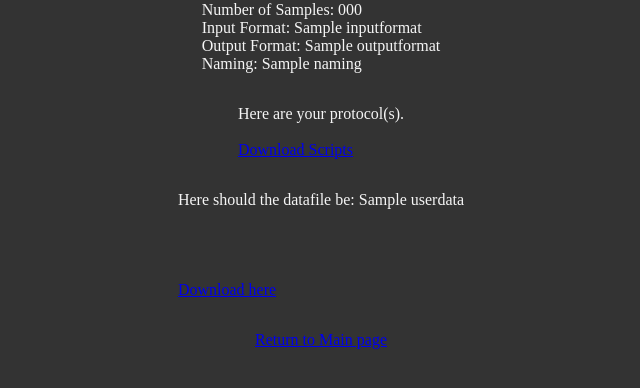
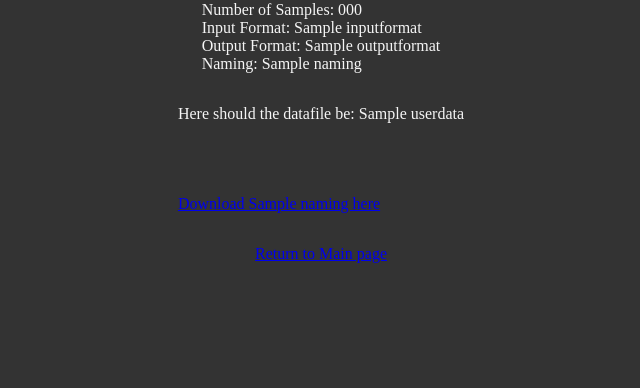
Before and after one commit to KU-JonasL/OT2_Website, a Flask app: template template/OT2transfer.html in a window 1280 px wide. Shown: the part 204-592 px from the top of the page, without its empty margins (319-959 px from the left). Run offline with Flask 3, Linux system fonts and the light colour scheme; the template is opened without the code that fills it: most values are stand-ins (such as "Sample title", 1, 10 or a date in 2020).

Commit message:
Add files via upload
Version 0.8.2. Merged the two functions for get_opentrons_scripts and get_ot2transfer into one. Should consider to make a function to call later..

```diff
--- a/server.py
+++ b/server.py
@@ -34,8 +34,14 @@ def get_OT2transfer():
         today = datetime.today().strftime('%Y%m%d')
         naming = user+"_"+protocol+"_"+today
 
-        ## User Data redirect into a dataframe
-        userinput = pd.DataFrame({'Protocol':[protocol],'User':[user],'SampleNumber':[samplenumber],'InputFormat':[inputformat],'OutputFormat':[outputformat]})
+        ## Creating a data frame of User Inputs
+        csv_user_input =pd.DataFrame(
+        {'Protocol':[protocol],
+        'User':[user],
+        'SampleNumber':[samplenumber],
+        'InputFormat':[inputformat],
+        'OutputFormat':[outputformat]}
+        )
 
         ## Looking for csv file contents.
         try:
@@ -58,9 +64,6 @@ def get_OT2transfer():
                     # Delete the temporary file
                     os.unlink(temp_file_path)
 
-                ## Cre
-                zip_scripts_url = url_for('get_opentrons_script', protocol=protocol, user=user, samplenumber=samplenumber, inputformat=inputformat, outputformat=outputformat, userdata=userdata, _external=True)
-
 
             ## If there is not a csv data file, and the protocol type is library - There need to be a user csv file for library building protocols
             elif request.files['myFile'] == "" and protocol == "Library":
@@ -68,149 +71,140 @@ def get_OT2transfer():
 
             ## If there no user csv data file and the protocol is not for library building
             elif request.files['myFile'] == "" and protocol != "Library":
-                userdata = "1"
-                get_opentrons_script(protocol, user, samplenumber, inputformat, outputformat, userdata = userdata)
-                zip_scripts_url = url_for('get_opentrons_script', protocol=protocol, user=user, samplenumber=samplenumber, inputformat=inputformat, outputformat=outputformat, userdata=userdata, _external=True)
+                userdata = [('Pos', 'EX Sample', 'Location'), (1, 'Template Name', 'None')]
+
+
+
+
+            #### Creating the zip folder and files based on user inputs and user data ####
+
+            ## Prepare the inputs types for transfer
+            csv_input_values = "\n".join([f"({', '.join(map(str, row))})" for row in csv_user_input.values])
+            csv_input_raw_str = f"{', '.join(csv_user_input.columns)}\n{csv_input_values}"
+            csv_input_raw_str = csv_input_raw_str.replace("nan", "").replace("(", "").replace(")", "")
+
+
+            ## Read and Prepare the user data for transfer
+            csv_user_data = pd.DataFrame(userdata[1:], columns = userdata[0])
+            csv_data_values = "\n".join([f"({', '.join(map(str, row))})" for row in csv_user_data.values])
+            csv_data_raw_str = f"{', '.join(csv_user_data.columns)}\n{csv_data_values}"
+            csv_data_raw_str = csv_data_raw_str.replace("nan", "").replace("(", "").replace(")", "")
+
+
+            ## Naming generation for zip-file and zip-folder
+            today = datetime.today().strftime('%Y%m%d')
+            naming = user+"_"+protocol+"_"+today
+
+            ## Preparing zip folder generation
+            zip_data = io.BytesIO()
+            with zipfile.ZipFile(zip_data, mode="w") as zipf:
+
+            ###### Read the content of the TEMPLATE.py and loading it in a modified OT2 protocol ######
+
+                #### DNA Extraction
+                if protocol == "Extraction":
+
+                    ## Opening and Modifying Template Extraction
+                    template_content = open(f'static/OT2_protocols/Template_Protocol_DREX-NucleicAcidExtraction_OT2.py','r').read()
+                    modified_content = template_content.replace("1# User Input here", f"'''\n{csv_input_raw_str}\n'''")
+                    modified_content = modified_content.replace("1# User Data here", f"'''\n{csv_data_raw_str}'''")
+
+                    # Write the modified content to temporary Python script files
+                    zipf.writestr(f'{naming}_Extraction.py', modified_content.encode())
+
+
+                #### Library Building
+                elif protocol == "Library":
+
+                    ## Opening and Modifying Template Covaris fargmentation
+                    template_content1 =  open('static/OT2_protocols/Template_Protocol_CovarisSetup_OT2.py','r').read()
+                    modified_content1 = template_content1.replace("1# User Input here", f"'''{csv_input_raw_str}'''")
+                    modified_content1 = modified_content1.replace("1# User Data here", f"'''{csv_data_raw_str}'''")
+
+                    ## Opening and Modifying Template Library-Building
+                    template_content2 = open('static/OT2_protocols/Template_Protocol_BEST-Library_OT2.py','r').read()
+                    modified_content2 = template_content2.replace("1# User Input here", f"'''{csv_input_raw_str}'''")
+                    modified_content2 = modified_content2.replace("1# User Data here", f"'''{csv_data_raw_str}'''")
+
+                    ## Opening and Modifying Template Library-Purification
+                    template_content3 =  open('static/OT2_protocols/Template_Protocol_BEST-Purification_OT2.py','r').read()
+                    modified_content3 = template_content3.replace("1# User Input here", f"'''{csv_input_raw_str}'''")
+                    modified_content3 = modified_content3.replace("1# User Data here", f"'''{csv_data_raw_str}'''")
+
+                    # Write the modified content to temporary Python script files
+                    zipf.writestr(f'{naming}_fragmentation.py', modified_content1.encode())
+                    zipf.writestr(f'{naming}_library-building.py', modified_content2.encode())
+                    zipf.writestr(f'{naming}_library-purification.py', modified_content3.encode())
+
+
+                #### qPCR ####
+                elif protocol == "qPCR":
+                    ##Opening and Modifying Template Protocol qPCR
+                    template_content = open('static/OT2_protocols/Template_Protocol_qPCR_OT2.py','r').read()
+                    modified_content = template_content.replace("1# User Input here", f"'''{csv_input_raw_str}'''")
+                    modified_content = modified_content.replace("1# User Data here", f"'''{csv_data_raw_str}'''")
+
+                    # Write the modified content to temporary Python script files
+                    zipf.writestr(f'{naming}_qPCR.py', modified_content.encode())
+
+
+                #### Index PCR ####
+                elif protocol == "IndexPCR":
+
+                    ##Opening and Modifying Template Protocol Index PCR
+                    template_content1 = open('static/OT2_protocols/Template_Protocol_IndexPCR_OT2.py','r').read()
+                    modified_content1 = template_content1.replace("1# User Input here", f"'''{csv_input_raw_str}'''")
+                    modified_content1 = modified_content1.replace("1# User Data here", f"'''{csv_data_raw_str}'''")
+
+                    ##Opening and Modifying Template Protocol Index PCR Purification
+                    template_content2 = open('static/OT2_protocols/Template_Protocol_IndexPCR_Purfication_OT2.py','r').read()
+                    modified_content2 = template_content2.replace("1# User Input here", f"'''{csv_input_raw_str}'''")
+                    modified_content2 = modified_content2.replace("1# User Data here", f"'''{csv_data_raw_str}'''")
+
+                    # Write the modified content to temporary Python script files
+                    zipf.writestr(f'{naming}_IndexPCR.py', modified_content1.encode())
+                    zipf.writestr(f'{naming}_Index-Purification.py', modified_content2.encode())
+
+
+                ## If there is no expected protocol selection
+                else:
+                    return abort(404)
+
+
+            # Move to the beginning of the ZIP data stream
+            zip_data.seek(0)
+
+            if not bool(zip_data):
+                return abort(404)
+
+            # Return the ZIP file as an attachment
+            zip_scripts_url = send_file(zip_data,as_attachment=True,download_name=f'{naming}_opentrons_scripts.zip',mimetype='application/zip', max_age=1800)
+
+
+
+
 
 
             ## Render the OT2transfer html page
             return render_template(
                 "/OT2transfer.html",
-                protocol = userinput['Protocol'],
-                user = userinput['User'],
-                samplenumber = userinput['SampleNumber'],
-                inputformat = userinput['InputFormat'],
-                outputformat = userinput['OutputFormat'],
+                protocol = csv_user_input['Protocol'],
+                user = csv_user_input['User'],
+                samplenumber = csv_user_input['SampleNumber'],
+                inputformat = csv_user_input['InputFormat'],
+                outputformat = csv_user_input['OutputFormat'],
                 userdata = userdata,
                 naming = naming,
                 get_opentrons_script = zip_scripts_url,
                 )
 
-        except FileNotFoundError:
+        except:
             return render_template("/index.html")
     else:
         return render_template("/index.html")
 
 
 
-#/<path:user>/<path:protocol>/<path:samples>/<path:inputformat>/<path:outputformat>/<path:userdata>
-@app.route("/get_OT2_scripts/<user>/<protocol>/<samplenumber>/<inputformat>/<outputformat>/<userdata>", methods = ["GET","POST"])
-def get_opentrons_script(protocol, user, samplenumber, inputformat, outputformat, userdata):
-
-    ## Creating a data frame of User Inputs
-    csv_user_input =pd.DataFrame({'Protocol':[protocol],
-    'User':[user],
-    'SampleNumber':[samplenumber],
-    'InputFormat':[inputformat],
-    'OutputFormat':[outputformat]})
-
-    ## Prepare the inputs types for transfer
-    csv_input_values = "\n".join([f"({', '.join(map(str, row))})" for row in csv_user_input.values])
-    csv_input_raw_str = f"{', '.join(csv_user_input.columns)}\n{csv_input_values}"
-    csv_input_raw_str = csv_input_raw_str.replace("nan", "").replace("(", "").replace(")", "")
-
-
-    ## Read and Prepare the user data for transfer
-    csv_user_data = pd.DataFrame(userdata[1:], columns = userdata[0])
-    csv_data_values = "\n".join([f"({', '.join(map(str, row))})" for row in csv_user_data.values])
-    csv_data_raw_str = f"{', '.join(csv_user_data.columns)}\n{csv_data_values}"
-    csv_data_raw_str = csv_data_raw_str.replace("nan", "").replace("(", "").replace(")", "")
-
-
-    ## Naming generation for zipfile and zipfolde
-    today = datetime.today().strftime('%Y%m%d')
-    naming = user+"_"+protocol+"_"+today
-
-    ## Preparing zip folder generation
-    zip_data = io.BytesIO()
-    with zipfile.ZipFile(zip_data, mode="w") as zipf:
-
-    ###### Read the content of the TEMPLATE.py and loading it in a modified OT2 protocol ######
-
-        #### DNA Extraction
-        if protocol == "Extraction":
-
-            ## Opening and Modifying Template Extraction
-            template_content = open(f'static/OT2_protocols/Template_Protocol_DREX-NucleicAcidExtraction_OT2.py','r').read()
-            modified_content = template_content.replace("1# User Input here", f"'''\n{csv_input_raw_str}\n'''")
-            modified_content = modified_content.replace("1# User Data here", f"'''\n{csv_data_raw_str}'''")
-
-            # Write the modified content to temporary Python script files
-            zipf.writestr(f'{naming}_Extraction.py', modified_content.encode())
-
-
-        #### Library Building
-        elif protocol == "Library":
-
-            ## Opening and Modifying Template Covaris fargmentation
-            template_content1 =  open('static/OT2_protocols/Template_Protocol_CovarisSetup_OT2.py','r').read()
-            modified_content1 = template_content1.replace("1# User Input here", f"'''{csv_input_raw_str}'''")
-            modified_content1 = modified_content1.replace("1# User Data here", f"'''{csv_data_raw_str}'''")
-
-            ## Opening and Modifying Template Library-Building
-            template_content2 = open('static/OT2_protocols/Template_Protocol_BEST-Library_OT2.py','r').read()
-            modified_content2 = template_content2.replace("1# User Input here", f"'''{csv_input_raw_str}'''")
-            modified_content2 = modified_content2.replace("1# User Data here", f"'''{csv_data_raw_str}'''")
-
-            ## Opening and Modifying Template Library-Purification
-            template_content3 =  open('static/OT2_protocols/Template_Protocol_BEST-Purification_OT2.py','r').read()
-            modified_content3 = template_content3.replace("1# User Input here", f"'''{csv_input_raw_str}'''")
-            modified_content3 = modified_content3.replace("1# User Data here", f"'''{csv_data_raw_str}'''")
-
-            # Write the modified content to temporary Python script files
-            zipf.writestr(f'{naming}_fragmentation.py', modified_content1.encode())
-            zipf.writestr(f'{naming}_library-building.py', modified_content2.encode())
-            zipf.writestr(f'{naming}_library-purification.py', modified_content3.encode())
-
-
-        #### qPCR ####
-        elif protocol == "qPCR":
-            ##Opening and Modifying Template Protocol qPCR
-            template_content = open('static/OT2_protocols/Template_Protocol_qPCR_OT2.py','r').read()
-            modified_content = template_content.replace("1# User Input here", f"'''{csv_input_raw_str}'''")
-            modified_content = modified_content.replace("1# User Data here", f"'''{csv_data_raw_str}'''")
-
-            # Write the modified content to temporary Python script files
-            zipf.writestr(f'{naming}_qPCR.py', modified_content.encode())
-
-
-        #### Index PCR ####
-        elif protocol == "IndexPCR":
-
-            ##Opening and Modifying Template Protocol Index PCR
-            template_content1 = open('static/OT2_protocols/Template_Protocol_IndexPCR_OT2.py','r').read()
-            modified_content1 = template_content1.replace("1# User Input here", f"'''{csv_input_raw_str}'''")
-            modified_content1 = modified_content1.replace("1# User Data here", f"'''{csv_data_raw_str}'''")
-
-            ##Opening and Modifying Template Protocol Index PCR Purification
-            template_content2 = open('static/OT2_protocols/Template_Protocol_IndexPCR_Purfication_OT2.py','r').read()
-            modified_content2 = template_content2.replace("1# User Input here", f"'''{csv_input_raw_str}'''")
-            modified_content2 = modified_content2.replace("1# User Data here", f"'''{csv_data_raw_str}'''")
-
-            # Write the modified content to temporary Python script files
-            zipf.writestr(f'{naming}_IndexPCR.py', modified_content1.encode())
-            zipf.writestr(f'{naming}_Index-Purification.py', modified_content2.encode())
-
-
-        ## If there is no expected protocol selection
-        else:
-            return abort(404)
-
-
-
-    # Move to the beginning of the ZIP data stream
-    zip_data.seek(0)
-
-    if not bool(zip_data):
-        return abort(404)
-
-
-    # Return the ZIP file as an attachment
-    return send_file(zip_data,as_attachment=False,download_name=f'{naming}_opentrons_scripts.zip',mimetype='application/zip', max_age=1800)
-
-
-
-
 ## Script check
 if __name__ == "__main__":
     serve(app, host = "0.0.0.0", port = 8000)
--- a/template/OT2transfer.html
+++ b/template/OT2transfer.html
@@ -21,14 +21,9 @@
         Number of Samples: {{samplenumber[0]}} <br>
         Input Format: {{inputformat[0]}} <br>
         Output Format: {{outputformat[0]}} <br>
-        Naming: {{naming[0]}} <br>
+        Naming: {{naming}} <br>
     </p>
 
-    <p>
-        Here are your protocol(s). <br><br>
-        <a href="{{ url_for('get_opentrons_script', protocol=protocol, user=user, samplenumber=samplenumber, inputformat=inputformat, outputformat=outputformat, userdata=userdata, _external=True)
-    }}" download="opentrons_scripts.zip">Download Scripts</a>
-    </p>
 
 
     <p>
@@ -36,7 +31,7 @@
 
         <br><br><br><br><br>
 
-        <a href="{{get_opentrons_script}}" download="Opentrons Scripts">Download here</a>
+        <a href="{{get_opentrons_script}}" download="Opentrons Scripts"> Download {{naming}} here</a>
 
 
     </p>
```
